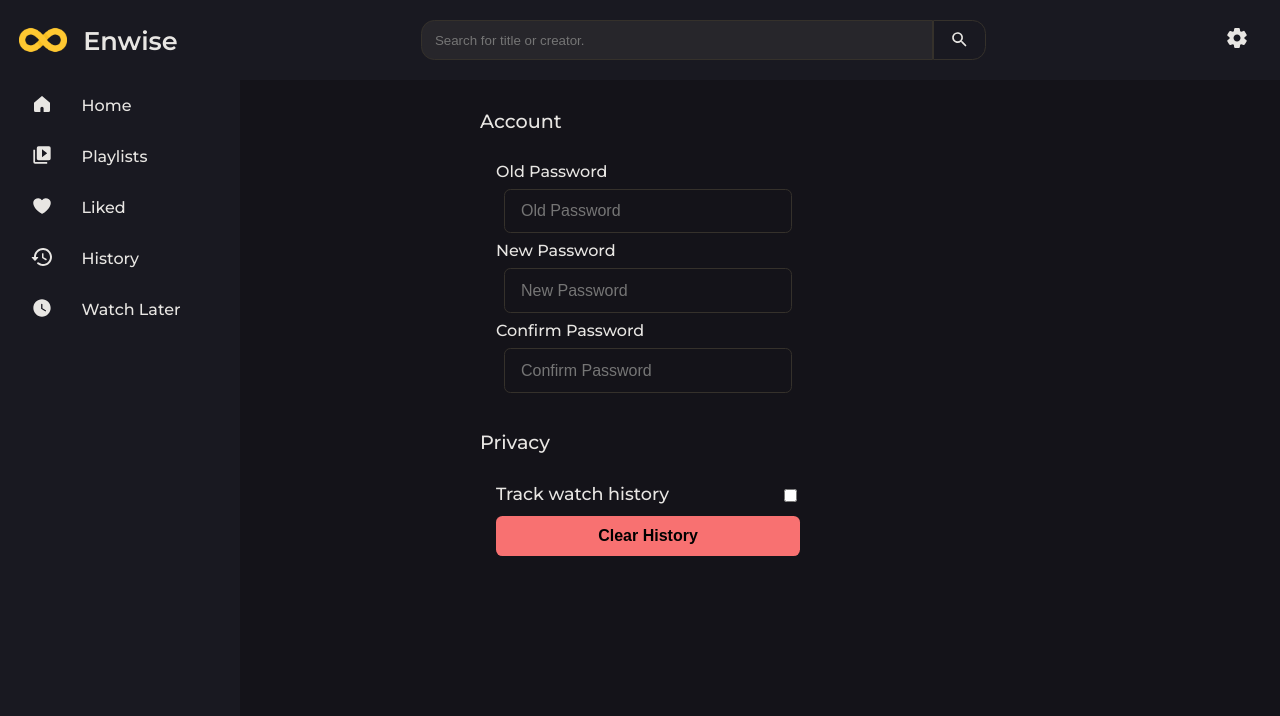
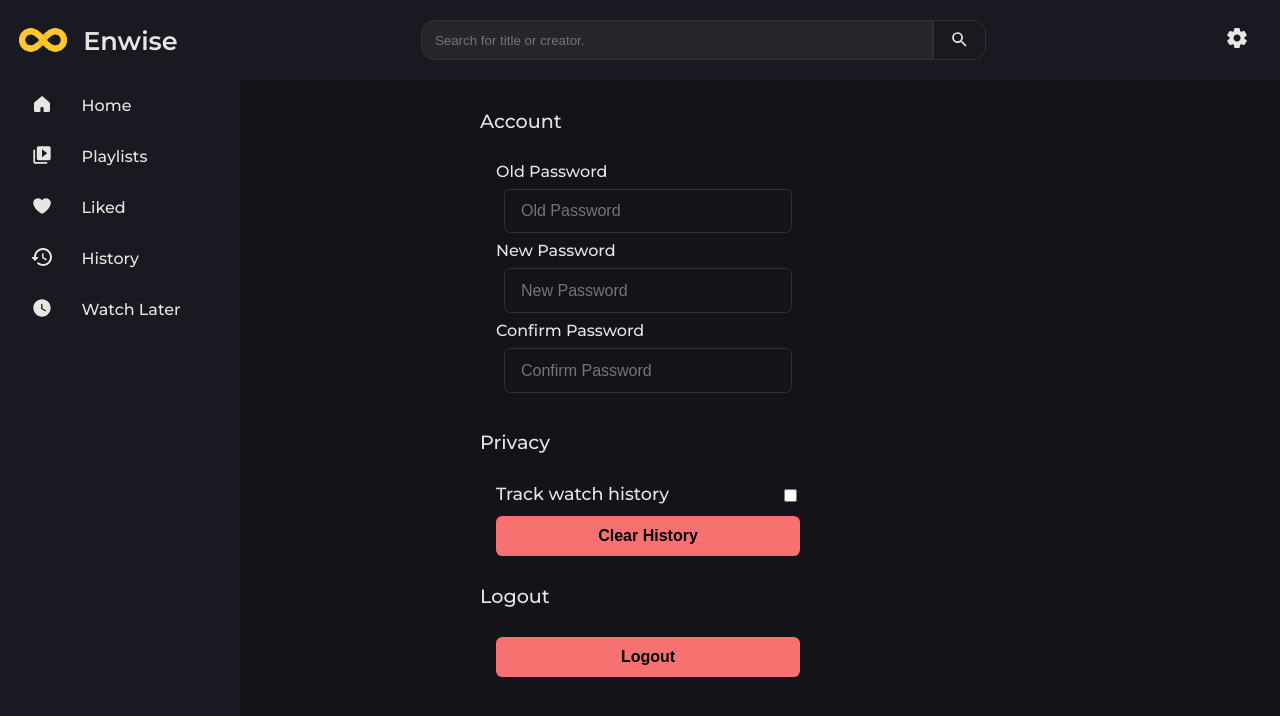
Before and after one commit to RohitDhatrak/Enwise, a React (Create React App) app in the folder client/: page /settings in a window 1280 px wide. Shown: the top 716 px of the page. Built offline with nearby package versions, Linux system fonts and the light colour scheme; no server answers; sample sign-in values are in the browser's storage.

Commit message:
added logout functionality

```diff
--- a/client/src/pages/Profile/Profile.tsx
+++ b/client/src/pages/Profile/Profile.tsx
@@ -1,4 +1,4 @@
-import { Link } from "react-router-dom";
+import { Link, useNavigate } from "react-router-dom";
 import { Container, FlexContainer } from "../../components/Shared";
 import {
     SettingsIcon,
@@ -7,8 +7,17 @@ import {
     WatchLaterIcon,
     LogOutIcon,
 } from "../../assets/svg";
+import { useReducerContext } from "../../context/ReducerContext";
 
 export function Profile() {
+    const navigate = useNavigate();
+    const { dispatch } = useReducerContext();
+
+    function logOut() {
+        dispatch({ type: "DELETE_USER_SESSION" });
+        navigate("/login");
+    }
+
     return (
         <FlexContainer direction="column" pt="0.5em">
             <Link to="/liked">
@@ -49,7 +58,7 @@ export function Profile() {
                     <Container pl="1em">Settings</Container>
                 </FlexContainer>
             </Link>
-            <FlexContainer p="1em 2em">
+            <FlexContainer p="1em 2em" onClick={logOut}>
                 <LogOutIcon color={"#DC2626"} className="scale-15" />
                 <Container pl="1em" color="#DC2626">
                     Logout
--- a/client/src/pages/Settings/Settings.tsx
+++ b/client/src/pages/Settings/Settings.tsx
@@ -1,4 +1,5 @@
 import { useState } from "react";
+import { useNavigate } from "react-router-dom";
 import { Container, FlexContainer, Input } from "../../components/Shared";
 import { ActionButton, InputBox } from "../../components";
 import { InputEvent } from "../../types/types";
@@ -9,6 +10,7 @@ import { toggleSaveHistory } from "../../utils/dataOperations";
 import { clearHistory } from "../../services/deleteUserData";
 
 export function Settings() {
+    const navigate = useNavigate();
     const [password, setPassword] = useState("");
     const [newPassword, setNewPassword] = useState("");
     const [confirmPassword, setConfirmPassword] = useState("");
@@ -47,6 +49,11 @@ export function Settings() {
                 setHistoryMessage("");
             }, 6000);
         }
+    }
+
+    function logOut() {
+        dispatch({ type: "DELETE_USER_SESSION" });
+        navigate("/login");
     }
 
     return (
@@ -163,6 +170,24 @@ export function Settings() {
                     </Container>
                 )}
             </FlexContainer>
+            <Container fs="1.2rem" m="1.5em 0">
+                Logout
+            </Container>
+            <FlexContainer direction="column" ml="1em" fs="1rem">
+                <Container
+                    as="button"
+                    fs="1rem"
+                    h="2.5em"
+                    br="0.4em"
+                    b="none"
+                    bgc="var(--error-color)"
+                    cursor="pointer"
+                    fw={600}
+                    onClick={logOut}
+                >
+                    Logout
+                </Container>
+            </FlexContainer>
         </FlexContainer>
     );
 }
--- a/client/src/reducer/reducer.ts
+++ b/client/src/reducer/reducer.ts
@@ -6,6 +6,10 @@ export function reducer(
 ): ReducerInitialStateTypes {
     switch (action.type) {
         case "DELETE_USER_SESSION":
+            localStorage.setItem(
+                "user",
+                JSON.stringify({ id: null, jwt: null })
+            );
             return {
                 ...state,
                 user: {} as User,
```
